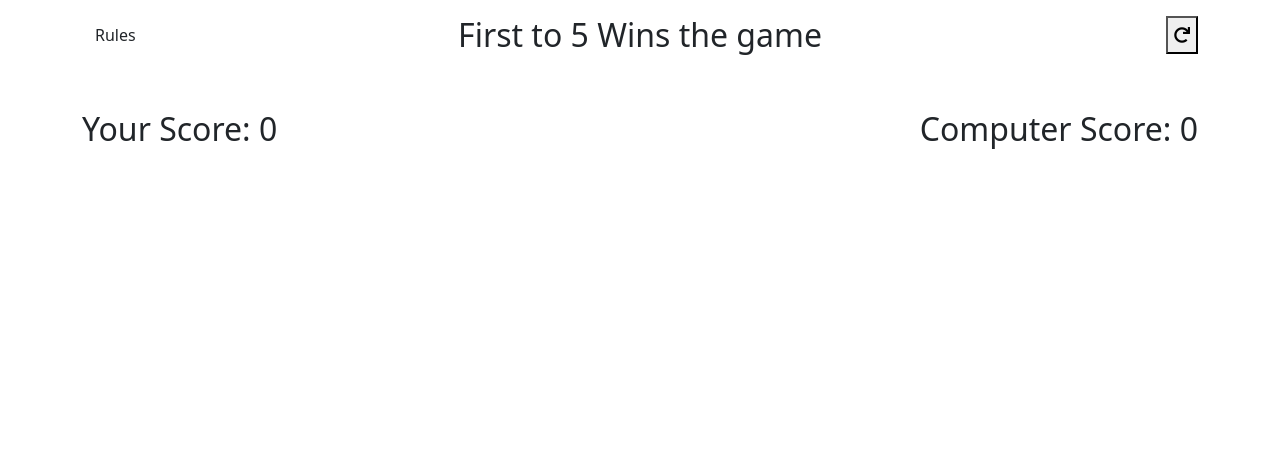
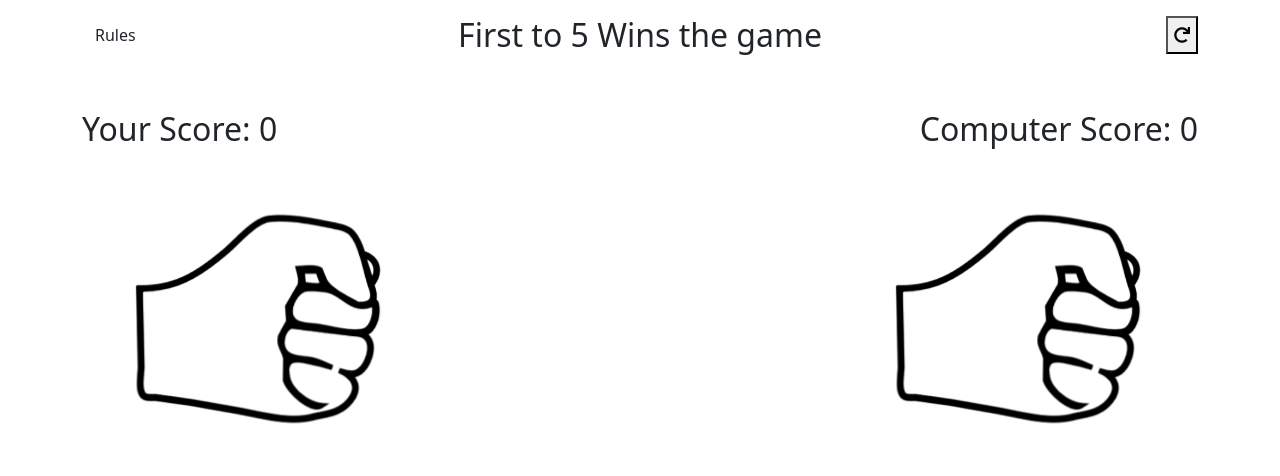
Before and after one commit to Code-Institute-Submissions/paper-scissors-rock-lizard-spock, a plain HTML site: page index.html in a window 1280 px wide. Drawn offline with nearby package versions, Linux system fonts and the light colour scheme.

Commit message:
Add player secletion images to assets and selection  display area

```diff
--- a/index.html
+++ b/index.html
@@ -55,9 +55,17 @@
       </div>
     </div>
   </div>
-
   <!-- Selection Display Area -->
-
+  <div class="container mb-5">
+    <div class="row justify-content-between">
+      <div class="col-4 d-flex justify-content-center choice-area">
+        <img id="player-image" src="assets/images/player-rock.png" class="img-fluid" alt="Rock Paper Scissors Lizard Spock">
+      </div>
+      <div class="col-4 d-flex justify-content-center choice-area">
+        <img id="computer-image" src="assets/images/player-rock.png" class="img-fluid" alt="Rock Paper Scissors Lizard Spock">
+      </div>
+    </div>
+  </div>
   <!-- Controls Area -->
 
   <!-- Modal Rules -->
```
Also changed, not shown: assets/images/computer-rock.png (added), assets/images/player-rock.png (added).
